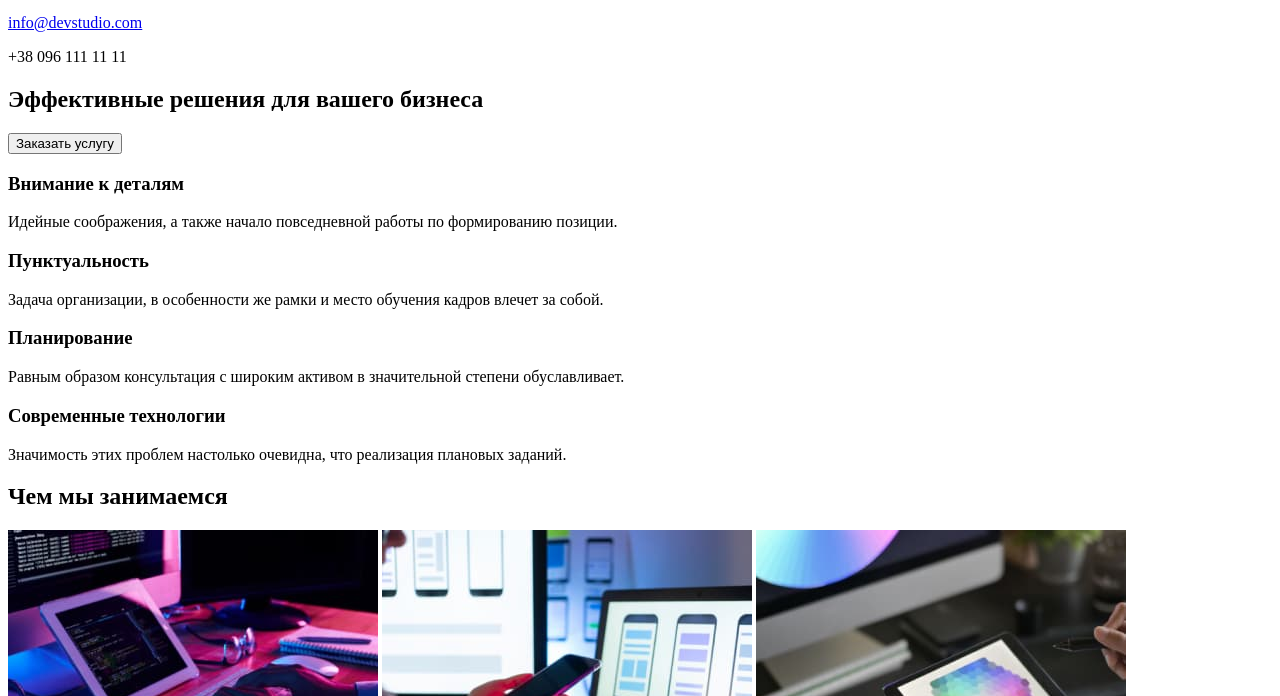
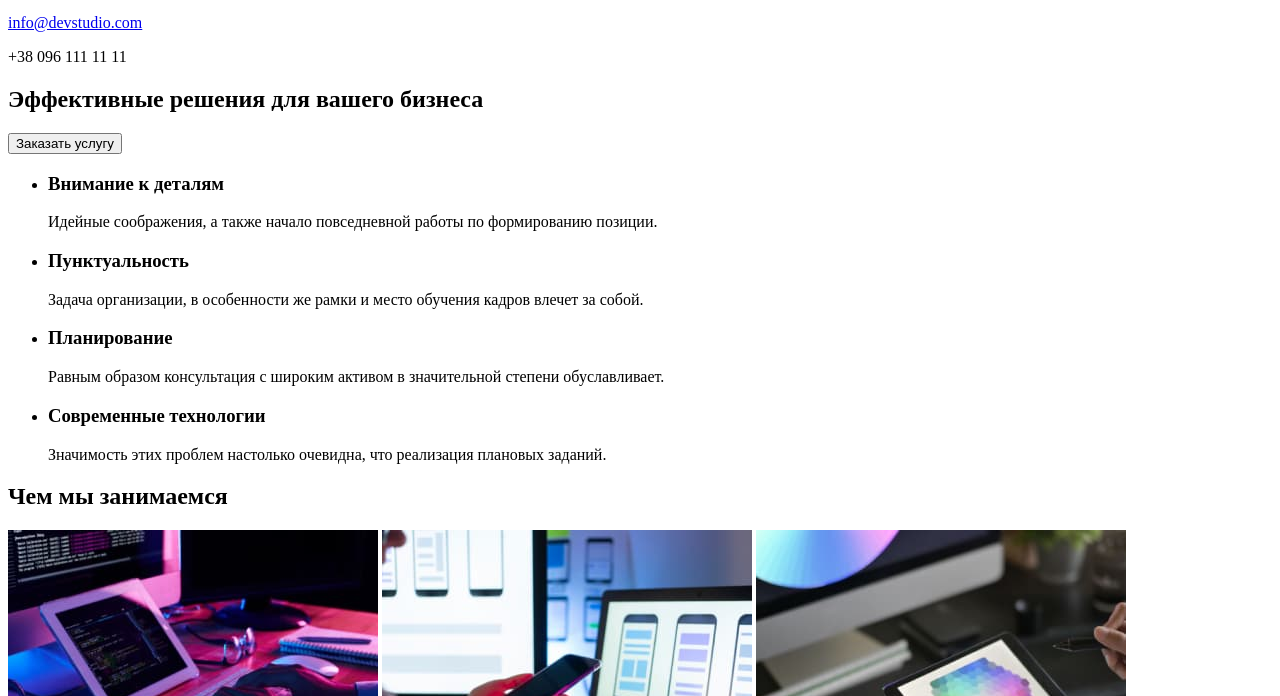
Before and after one commit to Kraiv1985/goit-markup-hw-01, a plain HTML site: page index.html in a window 1280 px wide. Shown: the part 104-800 px from the top of the page. Drawn offline with Linux system fonts and the light colour scheme.

Commit message:
раздела abaut отредактирован под список

```diff
--- a/index.html
+++ b/index.html
@@ -29,14 +29,25 @@
             <button type="button">Заказать услугу</button>
         </section>
         <section class="about">
-            <h3>Внимание к деталям</h3>
-            <p>Идейные соображения, а также начало повседневной работы по формированию позиции.</p>
-            <h3>Пунктуальность</h3>
-            <p>Задача организации, в особенности же рамки и место обучения кадров влечет за собой.</p>
-            <h3>Планирование</h3>
-            <p>Равным образом консультация с широким активом в значительной степени обуславливает.</p>
-            <h3>Современные технологии</h3>
-            <p>Значимость этих проблем настолько очевидна, что реализация плановых заданий.</p>
+            <ul>
+                <li>
+                    <h3>Внимание к деталям</h3>
+                    <span>Идейные соображения, а также начало повседневной работы по формированию позиции.
+                    </span>
+                </li>
+                <li>
+                    <h3>Пунктуальность</h3>
+                    <span>Задача организации, в особенности же рамки и место обучения кадров влечет за собой.</span>
+                </li>
+                <li>
+                    <h3>Планирование</h3>
+                    <span>Равным образом консультация с широким активом в значительной степени обуславливает.</span>
+                </li>
+                <li>
+                    <h3>Современные технологии</h3>
+                    <span>Значимость этих проблем настолько очевидна, что реализация плановых заданий.</span>
+                </li>
+            </ul>
         </section>
         <section class="portfolio">
             <h2>Чем мы занимаемся</h2>
```
